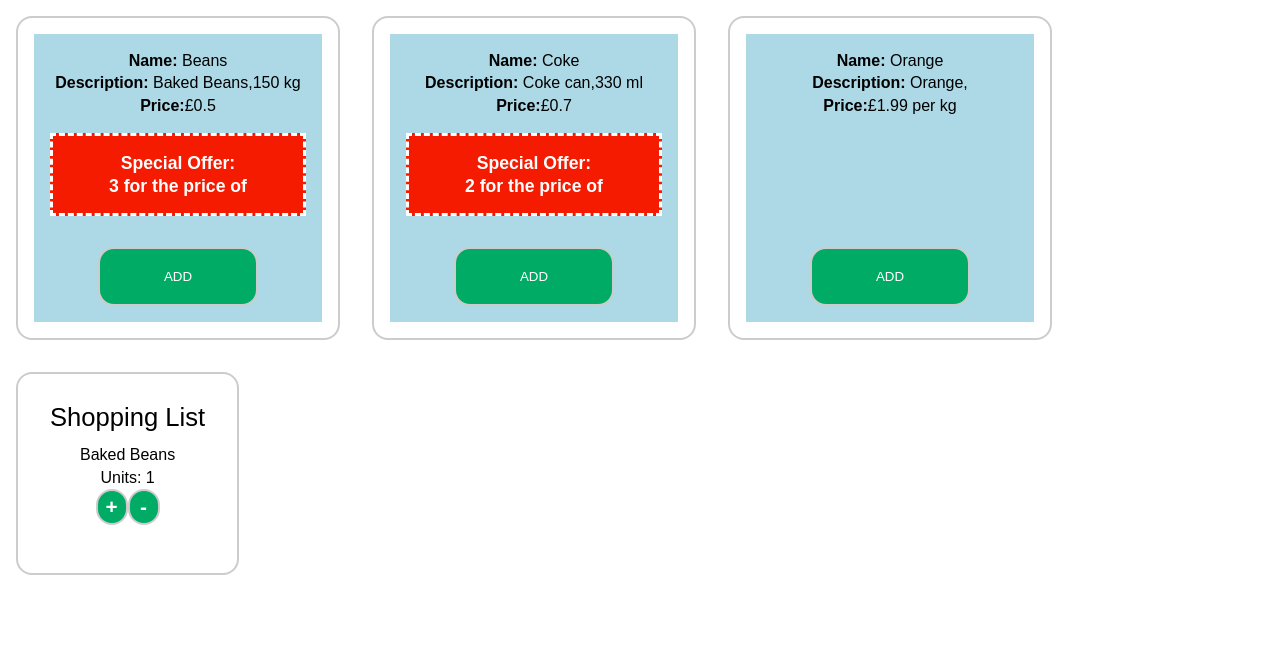
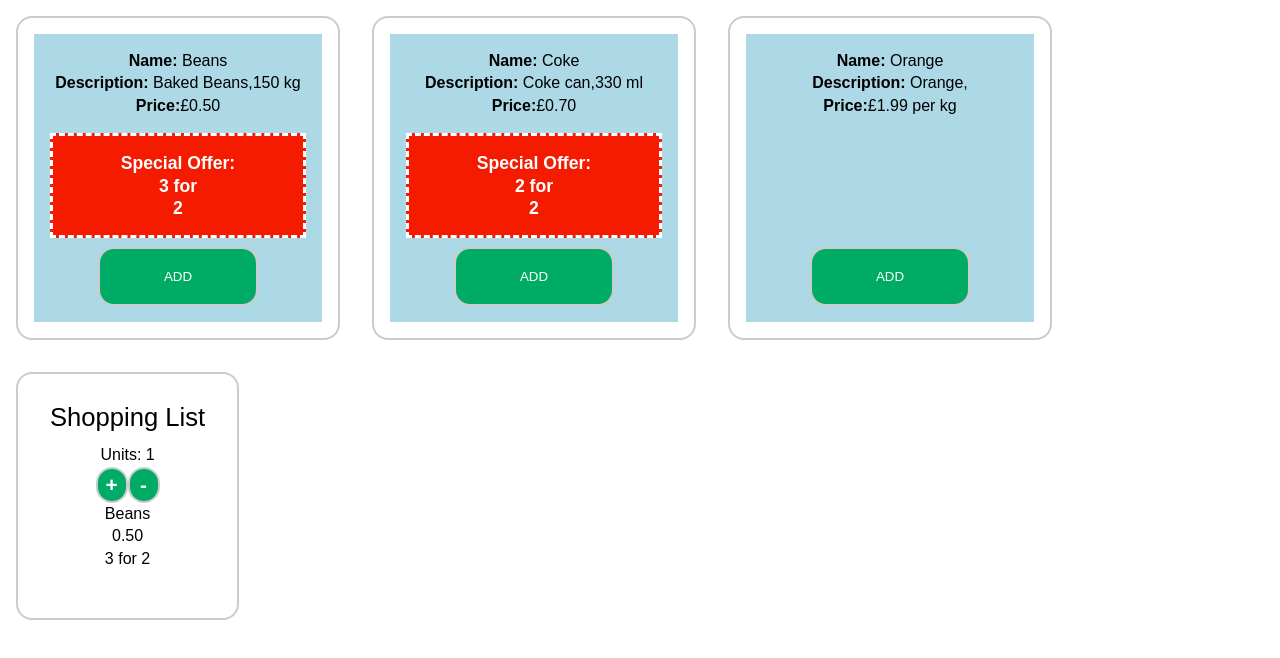
Before and after one commit to ClaudioRicci/ReduxShoppingCart, a React (Create React App) app: page / in a window 1280 px wide. Shown: the top 658 px of the page. Built offline with nearby package versions, Linux system fonts and the light colour scheme; a web font is replaced by a local one.

Commit message:
new data variables

```diff
--- a/src/App_container.tsx
+++ b/src/App_container.tsx
@@ -13,7 +13,6 @@ type AppState = { name: string; cart: any };
 class App extends Component<AppProps, AppState> {
   render() {
     const { cart, addToCartAction } = this.props;
-    console.log("cart from state " + this.props.cart);
     return (
       <main>
         <Products products={productsData} addToCartAction={addToCartAction} />
--- a/src/components/CarItem/index.tsx
+++ b/src/components/CarItem/index.tsx
@@ -6,23 +6,42 @@ const CartItem = ({
   description,
   price,
   onOffer,
-  offerQuantityNeeded,
+  offerQuantityNeedToBuy,
+  offerQuantityForThePriceOf,
   offerPrice,
   byWeight,
   individualWeight,
   volumeType,
+  discountType,
   units
 }) => (
   <li>
-    <div>
-      <span>{description}</span>
-    </div>
     <div>
       <span>Units: {units}</span>
       <div className="unitButtons">
         <button>+</button>
         <button>-</button>
       </div>
+
+      <h3>{name}</h3>
+      <p>
+        {price.toFixed(2)}
+        {byWeight ? ` per ${volumeType}` : ""}
+      </p>
+      {onOffer ? (
+        <div className="offerBox">
+          <p>
+            {offerQuantityNeedToBuy} for {discountType === "group" ? "" : "£"}
+            {discountType === "group" ? (
+              <>{offerQuantityForThePriceOf}</>
+            ) : (
+              Math.round(offerQuantityNeedToBuy * offerPrice).toFixed(2)
+            )}
+          </p>
+        </div>
+      ) : (
+        ""
+      )}
     </div>
   </li>
 );
--- a/src/components/Product/index.tsx
+++ b/src/components/Product/index.tsx
@@ -8,11 +8,13 @@ const Product = ({
   price,
   addFunc,
   onOffer,
-  offerQuantityNeeded,
+  offerQuantityNeedToBuy,
+  offerQuantityForThePriceOf,
   offerPrice,
   byWeight,
   individualWeight,
   volumeType,
+  discountType,
   units
 }: {
   id: any;
@@ -21,11 +23,13 @@ const Product = ({
   price: number;
   addFunc: any;
   onOffer: boolean;
-  offerQuantityNeeded: string;
+  offerQuantityNeedToBuy: number;
+  offerQuantityForThePriceOf: number;
   offerPrice: number;
   byWeight: boolean;
   individualWeight: number;
   volumeType: string;
+  discountType: string;
   units: number;
 }) => {
   return (
@@ -39,24 +43,41 @@ const Product = ({
           {byWeight ? "" : `${individualWeight} ${volumeType}`}
         </h3>
         <p>
-          <span>Price:</span>&pound;{price}{" "}
+          <span>Price:</span>&pound;{price.toFixed(2)}{" "}
           {byWeight ? `per ${volumeType}` : ""}
         </p>
         {onOffer ? (
           <div className="offerBox">
             <h4>Special Offer:</h4>
-            <p>{offerQuantityNeeded} for the price of </p>
+            <p>{offerQuantityNeedToBuy} for</p> {offerQuantityForThePriceOf}
           </div>
         ) : (
           ""
         )}
       </article>
       <button
-        onClick={() => addFunc({ id, name, description, price, units: 1 })}
+        onClick={() =>
+          addFunc({
+            id,
+            name,
+            description,
+            price,
+            onOffer,
+            offerQuantityNeedToBuy,
+            offerQuantityForThePriceOf,
+            offerPrice,
+            byWeight,
+            individualWeight,
+            volumeType,
+            discountType,
+            units: 1
+          })
+        }
       >
         Add
       </button>
     </div>
   );
 };
+
 export default Product;
--- a/src/data/ProductsData.tsx
+++ b/src/data/ProductsData.tsx
@@ -5,11 +5,13 @@ const productsData = [
     description: "Baked Beans",
     price: 0.5,
     onOffer: true,
-    offerQuantityNeeded: 3,
+    offerQuantityNeedToBuy: 3,
+    offerQuantityForThePriceOf: 2,
     offerPrice: 0.33,
     byWeight: false,
     individualWeight: 150,
-    volumeType: "kg"
+    volumeType: "kg",
+    discountType: "group"
   },
   {
     id: 2,
@@ -17,11 +19,13 @@ const productsData = [
     description: "Coke can",
     price: 0.7,
     onOffer: true,
-    offerQuantityNeeded: 2,
+    offerQuantityNeedToBuy: 2,
+    offerQuantityForThePriceOf: 2,
     offerPrice: 0.5,
     byWeight: false,
     individualWeight: 330,
-    volumeType: "ml"
+    volumeType: "ml",
+    discountType: "price"
   },
   {
     id: 3,
@@ -29,11 +33,13 @@ const productsData = [
     description: "Orange",
     price: 1.99,
     onOffer: false,
-    offerQuantityNeeded: 0,
+    offerQuantityNeedToBuy: 0,
+    offerQuantityForThePriceOf: 0,
     offerPrice: 0,
     byWeight: true,
     individualWeight: 0.2,
-    volumeType: "kg"
+    volumeType: "kg",
+    discountType: "none"
   }
 ];
 
--- a/src/redux/actions/card_actions.tsx
+++ b/src/redux/actions/card_actions.tsx
@@ -6,7 +6,8 @@ export function addToCartAction({
   description,
   price,
   onOffer,
-  offerQuantityNeeded,
+  offerQuantityNeedToBuy,
+  offerQuantityForThePriceOf,
   offerPrice,
   byWeight,
   individualWeight,
@@ -21,7 +22,8 @@ export function addToCartAction({
       description,
       price,
       onOffer,
-      offerQuantityNeeded,
+      offerQuantityNeedToBuy,
+      offerQuantityForThePriceOf,
       offerPrice,
       byWeight,
       individualWeight,
--- a/src/redux/reducers/cart_reducer.tsx
+++ b/src/redux/reducers/cart_reducer.tsx
@@ -8,11 +8,13 @@ const INITIAL_STATE = [
     description: "Baked Beans",
     price: 0.5,
     onOffer: true,
-    offerQuantityNeeded: 3,
+    offerQuantityNeedToBuy: 3,
+    offerQuantityForThePriceOf: 2,
     offerPrice: 0.333,
     byWeight: false,
     individualWeight: 150,
     volumeType: "kg",
+    discountType: "group",
     units: 1
   }
 ];
```
